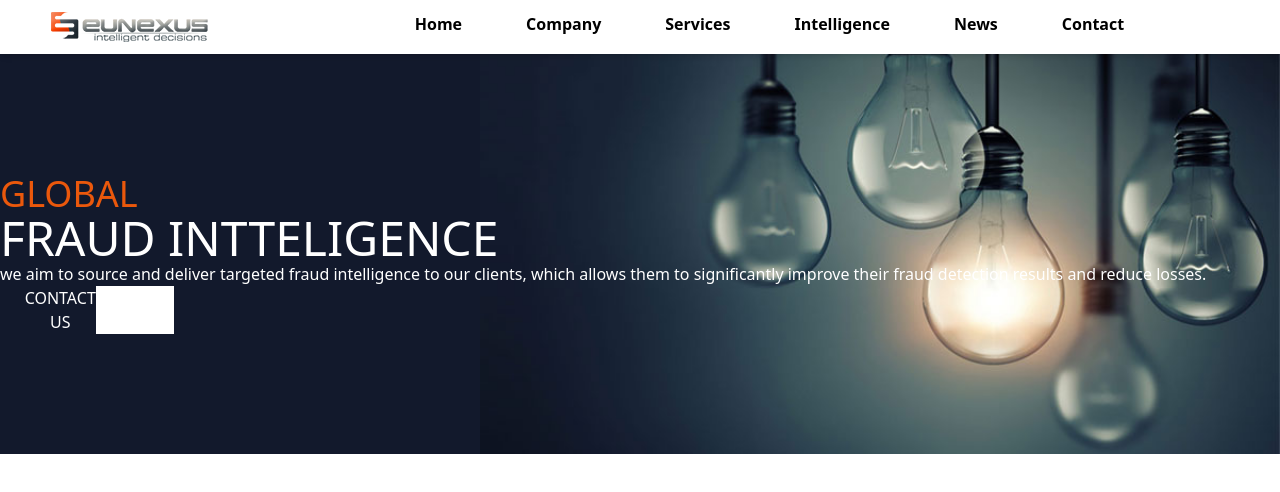
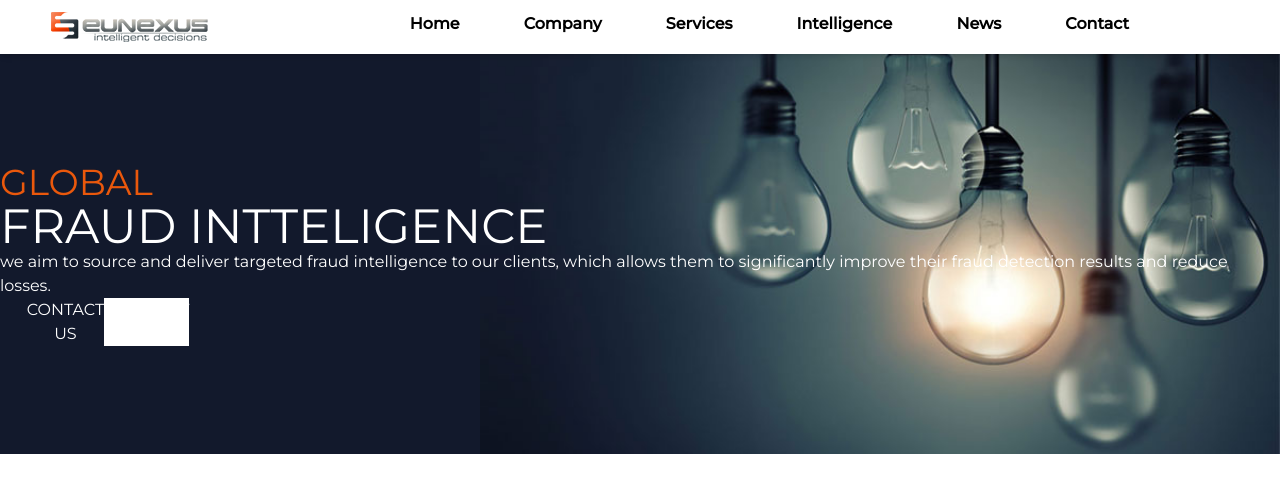
Before and after one commit to Barbatossifiruz/EunexusPractice, a website: page src/index.html in a window 1280 px wide. Drawn offline with Linux system fonts and the light colour scheme.

Commit message:
Add new font

```diff
--- a/src/css/input.css
+++ b/src/css/input.css
@@ -1,6 +1,9 @@
 @tailwind base;
 @tailwind components;
 @tailwind utilities;
+
+/* * Fonts */
+@import url("https://fonts.googleapis.com/css2?family=Montserrat:wght@100;400;500&display=swap");
 
 /* * Style scrollbar config */
 
@@ -16,6 +19,10 @@
 /* * Style scrollbar config */
 
 /* ! Styles */
+
+body {
+    font-family: "Montserrat", sans-serif;
+}
 
 .li-hover {
     @apply transition ease-in-out delay-150 hover:-translate-y-1 hover:scale-110 hover:text-orange-500 duration-300 px-8;
```
